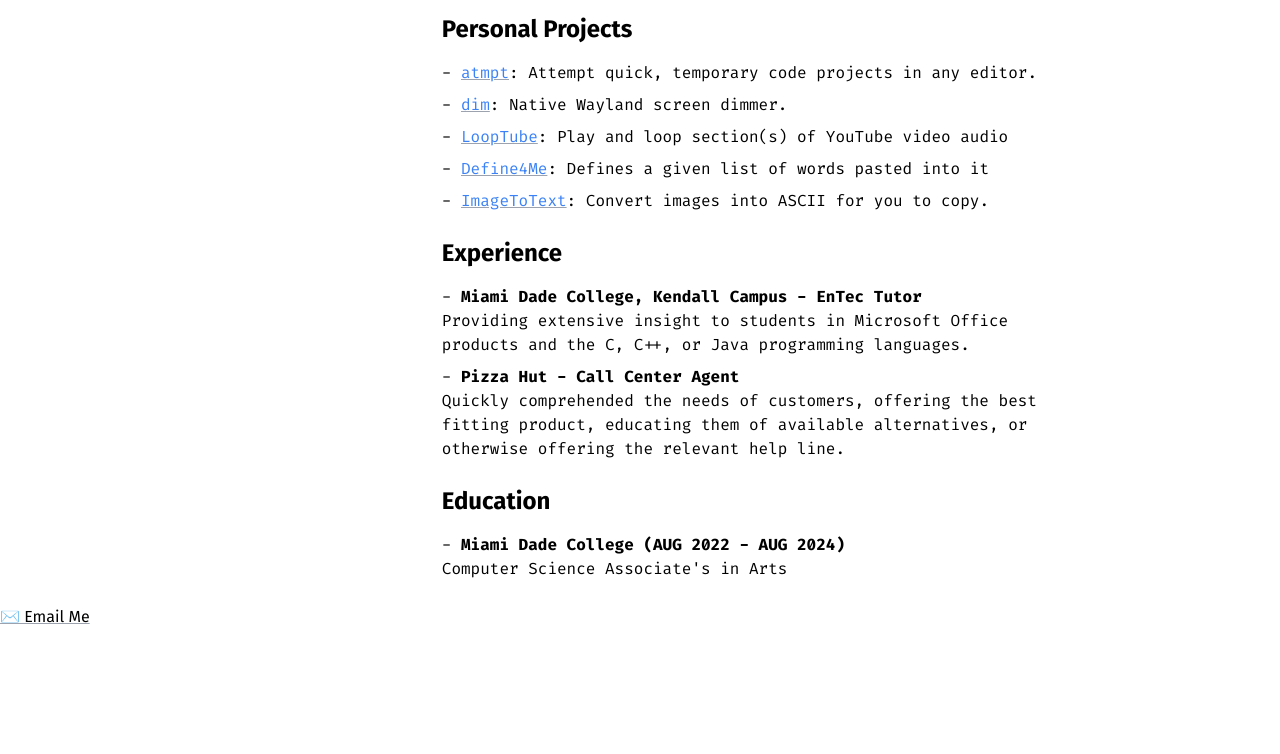
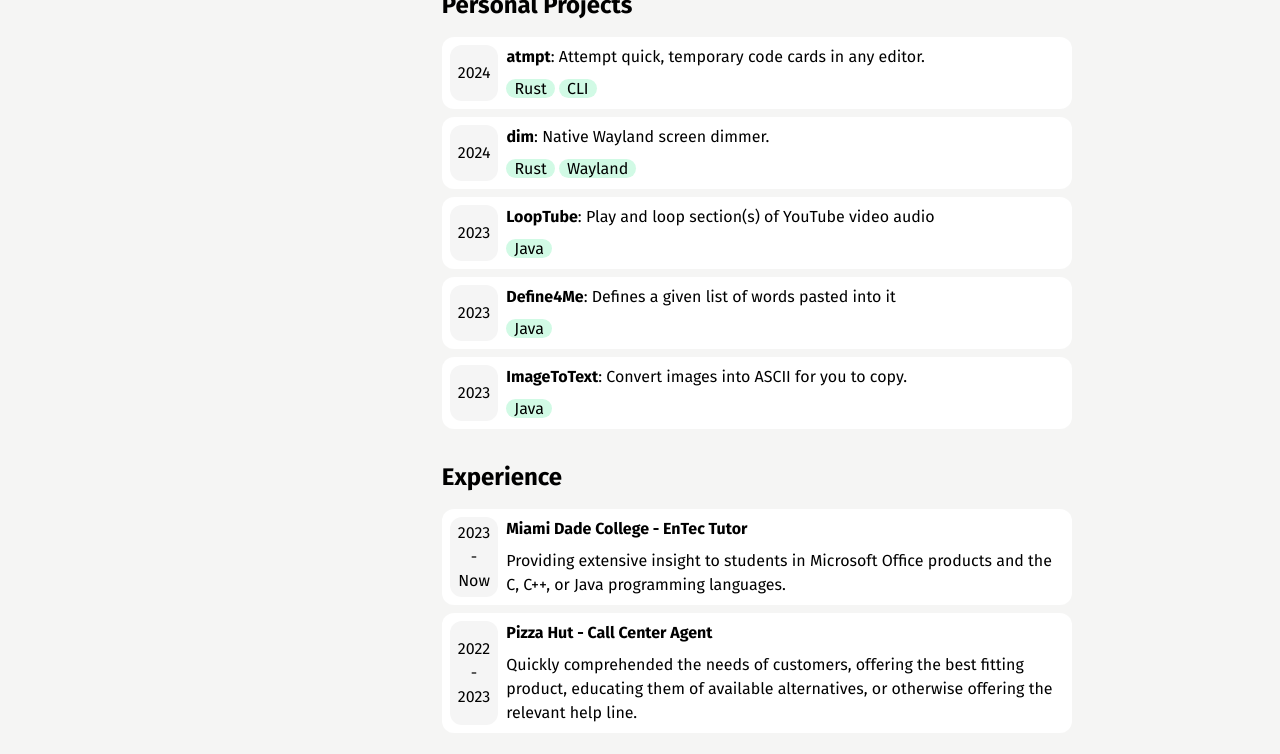
Before and after one commit to marcelohdez/marcelohdez.github.io, a website: page index.html in a window 1280 px wide. Shown: the part 147-901 px from the top of the page. Before the commit the page ends 800 px from the top, so only its background shows below. Drawn offline with Linux system fonts and the light colour scheme.

Commit message:
theme: classify lists into cards and add colors

```diff
--- a/index.html
+++ b/index.html
@@ -17,14 +17,18 @@
     />
   </head>
 
-  <body>
-    <div class="flex flex-col max-w-4xl mx-auto sm:flex-row">
-      <div class="p-4 space-y-4 sm:w-min">
-        <h1 class="text-center text-4xl font-extrabold sm:text-start">
+  <body
+    class="animate-fadein bg-stone-100 dark:bg-neutral-800 dark:text-stone-100"
+  >
+    <div class="flex flex-col max-w-4xl mx-auto md:flex-row">
+      <div class="p-4 space-y-4 md:w-min">
+        <h1 class="text-center text-4xl font-extrabold md:text-start">
           Marcelo Hernandez
         </h1>
 
-        <div class="flex space-x-4 justify-center sm:justify-start">
+        <div
+          class="flex space-x-4 underline decoration-gray-400 justify-center md:justify-start"
+        >
           <a href="assets/resume.pdf">Resume</a>
           <a href="https://github.com/marcelohdez">GitHub</a>
           <a href="https://linkedin.com/in/marcelohdez">LinkedIn</a>
@@ -32,62 +36,114 @@
       </div>
 
       <div class="p-4 grow space-y-4">
-        <h2 class="heading">About Me</h2>
-        <p class="pb-2 font-mono">
+        <h2>About Me</h2>
+        <p class="pb-2">
           Miami Dade College student and Engineering/Technology tutor interested
           in low-level programming and open-source software. Can write Java,
           C/C++, and Rust.
         </p>
 
-        <h2 class="heading">Personal Projects</h2>
-        <ul class="pb-2 space-y-2 font-mono">
-          <li>
-            <a href="https://github.com/marcelohdez/atmpt">atmpt</a>: Attempt
-            quick, temporary code projects in any editor.
+        <h2>Personal Projects</h2>
+        <ul class="pb-2 space-y-2">
+          <a href="https://github.com/marcelohdez/atmpt">
+            <li class="card">
+              <div class="cdate"><p class="my-auto">2024</p></div>
+              <div class="cinfo">
+                <b>atmpt</b>: Attempt quick, temporary code cards in any editor.
+                <ul class="ctags">
+                  <li>Rust</li>
+                  <li>CLI</li>
+                </ul>
+              </div>
             </li>
-          <li>
-            <a href="https://github.com/marcelohdez/atmpt">dim</a>: Native
-            Wayland screen dimmer.
+          </a>
+          <a href="https://github.com/marcelohdez/dim">
+            <li class="card">
+              <div class="cdate"><p class="my-auto">2024</p></div>
+              <div class="cinfo">
+                <b>dim</b>: Native Wayland screen dimmer.
+                <ul class="ctags">
+                  <li>Rust</li>
+                  <li>Wayland</li>
+                </ul>
+              </div>
             </li>
-          <li>
-            <a href="https://github.com/marcelohdez/LoopTube">LoopTube</a>: Play
-            and loop section(s) of YouTube video audio
+          </a>
+          <a href="https://github.com/marcelohdez/LoopTube">
+            <li class="card">
+              <div class="cdate"><p class="my-auto">2023</p></div>
+              <div class="cinfo">
+                <b>LoopTube</b>: Play and loop section(s) of YouTube video audio
+                <ul class="ctags">
+                  <li>Java</li>
+                </ul>
+              </div>
             </li>
-          <li>
-            <a href="https://github.com/marcelohdez/Define4Me">Define4Me</a>:
-            Defines a given list of words pasted into it
+          </a>
+          <a href="https://github.com/marcelohdez/Define4Me">
+            <li class="card">
+              <div class="cdate"><p class="my-auto">2023</p></div>
+              <div class="cinfo">
+                <b>Define4Me</b>: Defines a given list of words pasted into it
+                <ul class="ctags">
+                  <li>Java</li>
+                </ul>
+              </div>
             </li>
-          <li>
-            <a href="https://github.com/marcelohdez/ImageToText">ImageToText</a
-            >: Convert images into ASCII for you to copy.
+          </a>
+          <a href="https://github.com/marcelohdez/ImageToText">
+            <li class="card">
+              <div class="cdate"><p class="my-auto">2023</p></div>
+              <div class="cinfo">
+                <b>ImageToText</b>: Convert images into ASCII for you to copy.
+                <ul class="ctags">
+                  <li>Java</li>
+                </ul>
+              </div>
             </li>
+          </a>
         </ul>
 
-        <h2 class="heading">Experience</h2>
-        <ul class="pb-2 space-y-2 font-mono">
-          <li>
-            <b>Miami Dade College, Kendall Campus - EnTec Tutor</b>
+        <h2>Experience</h2>
+        <ul class="pb-2 space-y-2">
+          <li class="card">
+            <div class="cdate">
+              <p class="my-auto text-center">2023<br />-<br />Now</p>
+            </div>
+            <div class="cinfo">
+              <b>Miami Dade College - EnTec Tutor</b>
               <p>
                 Providing extensive insight to students in Microsoft Office
                 products and the C, C++, or Java programming languages.
               </p>
+            </div>
           </li>
 
-          <li>
+          <li class="card">
+            <div class="cdate">
+              <p class="my-auto text-center">2022<br />-<br />2023</p>
+            </div>
+            <div class="cinfo">
               <b>Pizza Hut - Call Center Agent</b>
               <p>
                 Quickly comprehended the needs of customers, offering the best
                 fitting product, educating them of available alternatives, or
                 otherwise offering the relevant help line.
               </p>
+            </div>
           </li>
         </ul>
 
-        <h2 class="heading">Education</h2>
-        <ul class="pb-2 space-y-2 font-mono">
-          <li>
+        <h2>Education</h2>
+        <ul class="pb-2 space-y-2">
+          <li class="card">
+            <div class="cdate">
+              <p class="my-auto text-center">2022<br />-<br />Now</p>
+            </div>
+            <div class="cinfo">
               <b>Miami Dade College (AUG 2022 - AUG 2024)</b>
               <p>Computer Science Associate's in Arts</p>
+            </div>
           </li>
         </ul>
       </div>
--- a/pre.css
+++ b/pre.css
@@ -3,19 +3,29 @@
 @tailwind utilities;
 
 @layer components {
-  a {
-    @apply underline decoration-gray-400;
+  li {
+    @apply my-2;
   }
 
-  li a {
-    @apply text-blue-500;
+  .cdate {
+    @apply flex rounded-xl px-2 bg-neutral-100 dark:bg-stone-700;
   }
 
-  .heading {
+  .cinfo {
+    @apply space-y-2;
+  }
+
+  .ctags li {
+    @apply inline rounded-xl px-2 bg-emerald-100 dark:bg-emerald-800;
+  }
+
+  .card {
+    @apply flex space-x-2;
+    @apply p-2 transition-all hover:brightness-90 dark:hover:brightness-125;
+    @apply rounded-xl bg-white dark:bg-neutral-900;
+  }
+
+  h2 {
     @apply text-2xl font-bold;
   }
 }
-
-li::before {
-  content: "-";
-}
--- a/tailwind.config.js
+++ b/tailwind.config.js
@@ -6,7 +6,17 @@ module.exports = {
       sans: ["Fira Sans", "sans-serif"],
       mono: ["Fira Code", "monospace"],
     },
-    extend: {},
+    extend: {
+      animation: {
+        fadein: "fadein 1s ease-in-out",
+      },
+      keyframes: {
+        fadein: {
+          from: { transform: "translateY(2rem)", opacity: 0 },
+          to: { transform: "translateY(0)", opacity: 1 },
+        },
+      },
+    },
   },
   plugins: [],
 };
```
Also changed, not shown: style.css. Lines whose indentation alone changed are shown as unchanged.
